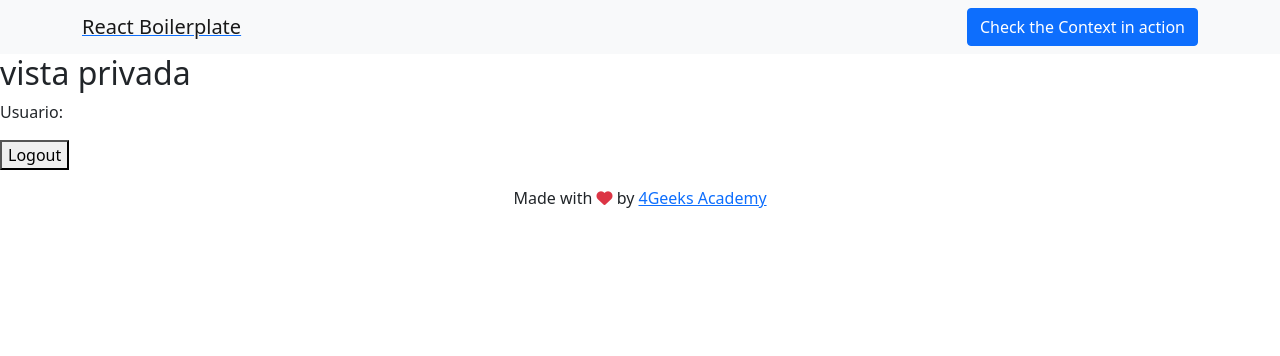
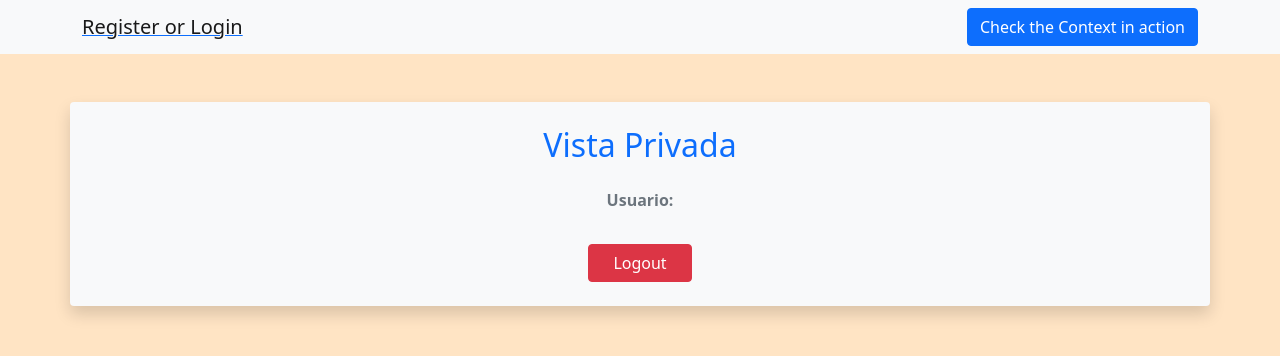
Before and after one commit to 4GeeksAcademy/Edvin_JWT_Authentication-system-with-Python-Flask-and-React.js, a React app: page /private in a window 1280 px wide. Built offline with nearby package versions, Linux system fonts and the light colour scheme; no server answers; sample sign-in values are in the browser's storage.

Commit message:
added styles

```diff
--- a/src/front/js/component/footer.js
+++ b/src/front/js/component/footer.js
@@ -3,8 +3,7 @@ import React, { Component } from "react";
 export const Footer = () => (
 	<footer className="footer mt-auto py-3 text-center">
 		<p>
-			Made with <i className="fa fa-heart text-danger" /> by{" "}
-			<a href="http://www.4geeksacademy.com">4Geeks Academy</a>
+
 		</p>
 	</footer>
 );
--- a/src/front/js/component/navbar.js
+++ b/src/front/js/component/navbar.js
@@ -6,7 +6,7 @@ export const Navbar = () => {
 		<nav className="navbar navbar-light bg-light">
 			<div className="container">
 				<Link to="/">
-					<span className="navbar-brand mb-0 h1">React Boilerplate</span>
+					<span className="navbar-brand mb-0 h1">Register or Login</span>
 				</Link>
 				<div className="ml-auto">
 					<Link to="/demo">
--- a/src/front/js/component/register.jsx
+++ b/src/front/js/component/register.jsx
@@ -27,12 +27,18 @@ export const Register = () => {
     return(
         <div>
             <form onSubmit={handleSubmit} className="form-control">
+                <h2>Please register</h2>
                 <input type="text" className="form-control" onChange={handleChange} name="email" placeholder="email"/>
                 <input type="password" className="form-control" onChange={handleChange} name="password" placeholder="password"/>
                 <input type="submit" value="register" disabled={localStorage.getItem('token')} />
             </form>
-
+            <br />
+            <br />
+            <br />
+            <br />
+            <br />
             <form onSubmit={handleLogin} className="form-control">
+            <   h2>Please Login</h2>
                 <input type="text" className="form-control" onChange={handleChange} name="email" placeholder="email"/>
                 <input type="password" className="form-control" onChange={handleChange} name="password" placeholder="password"/>
                 <input type="submit" value="login" />
--- a/src/front/js/pages/Private.jsx
+++ b/src/front/js/pages/Private.jsx
@@ -17,10 +17,19 @@ export const Private = () => {
     }
 
     return (
-        <div>
-            <h2>vista privada</h2>
-            <p>Usuario: {store.user?.email}</p>
-            <button onClick={handleLogout}>Logout</button>
+        <div className="container mt-5 p-4 bg-light shadow rounded">
+        <h2 className="text-center text-primary mb-4">Vista Privada</h2>
+        <p className="text-secondary text-center">
+            <strong>Usuario:</strong> {store.user?.email}
+        </p>
+        <div className="d-flex justify-content-center">
+            <button
+                onClick={handleLogout}
+                className="btn btn-danger mt-3 px-4"
+            >
+                Logout
+            </button>
         </div>
+    </div>
     )
 }
--- a/src/front/js/pages/home.js
+++ b/src/front/js/pages/home.js
@@ -9,7 +9,7 @@ export const Home = () => {
 
 	return (
 		<div className="text-center mt-5">
-			<h1>Hello Rigo!!</h1>
+			<h1>Hello!</h1>
 			<Register/>
 		</div>
 	);
--- a/src/front/styles/home.css
+++ b/src/front/styles/home.css
@@ -5,3 +5,6 @@
     one more css for each page that will contain the selected used
     on that page only (the ones not reused in other pages).
 */
+.h-100{
+    background-color: bisque;
+}
```
